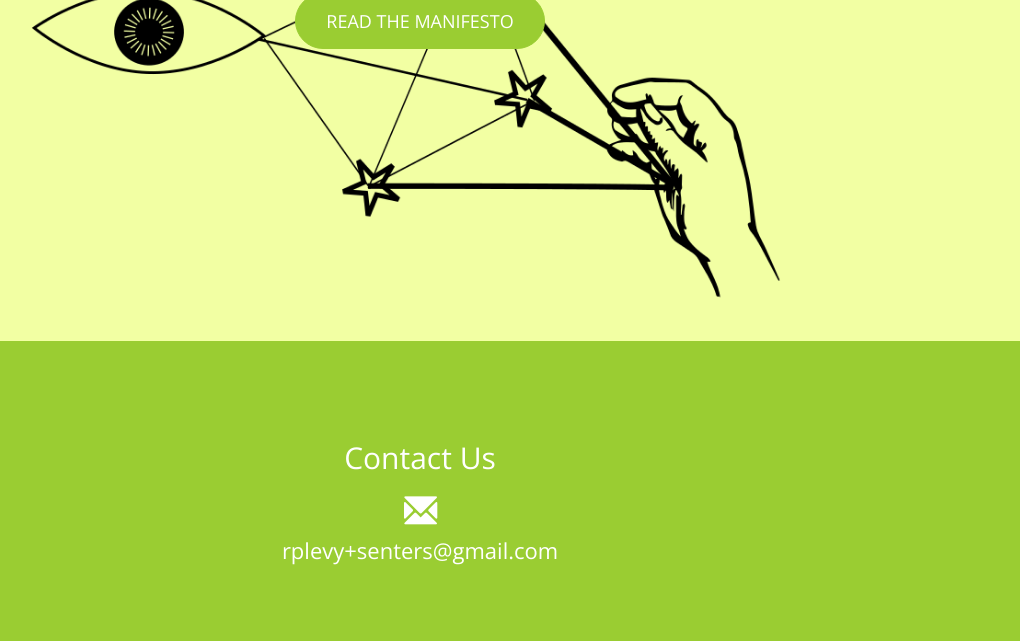
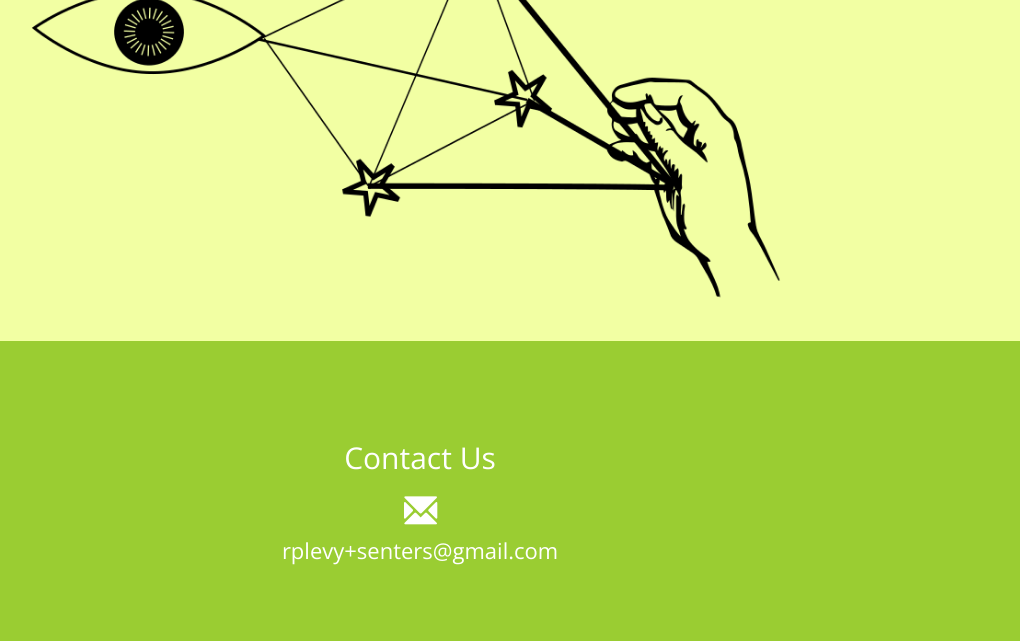
Before and after one commit to senters/senters.github.io, a plain HTML site: page index.html in a window 1280 px wide. Shown: the part 459-1100 px from the top of the page, without its empty margins (220-1240 px from the left). Drawn offline with nearby package versions, Linux system fonts and the light colour scheme.

Commit message:
Hides the button

```diff
--- a/index.html
+++ b/index.html
@@ -85,8 +85,8 @@
             <div class="header-content-inner">
                 <h1>SENTERS</h1>
                 <p></p>
-                <a href="http://senters.info/situated-programming"
-                  class="btn btn-primary btn-lg">Read the Manifesto</a>
+                <!-- <a href="http://senters.info/situated-programming"
+                  class="btn btn-primary btn-lg">Read the Manifesto</a> -->
             </div>
         </div>
     </header>
```
